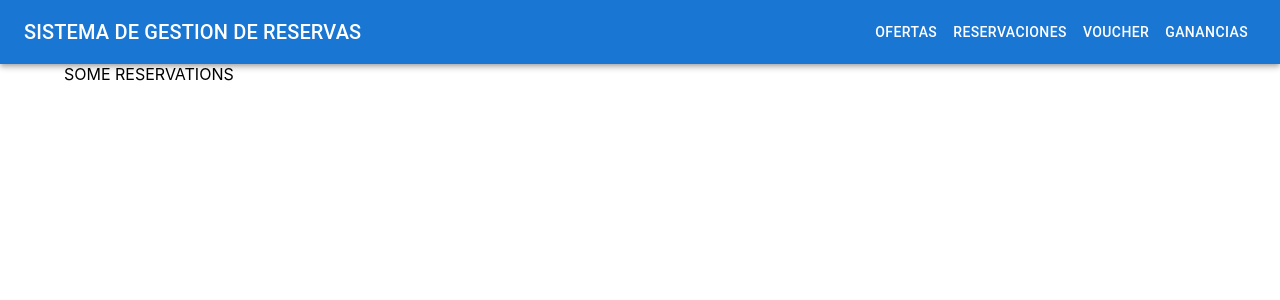
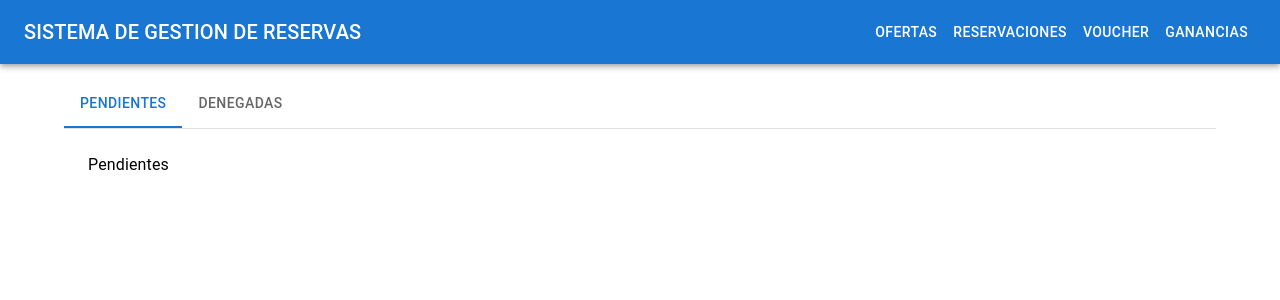
Before and after one commit to carlosmca44/gestion-de-reservas, a React (Create React App) app: page /reservations in a window 1280 px wide. Shown: the top 300 px of the page. Built offline with nearby package versions, Linux system fonts and the light colour scheme; the HTML template or start-up script is replaced by a standard one.

Commit message:
reservations tabpanel

```diff
--- a/src/components/ReservationsSection/ReservationsSection.tsx
+++ b/src/components/ReservationsSection/ReservationsSection.tsx
@@ -1,7 +1,69 @@
+import { Box, Tab, Tabs, Typography } from "@mui/material";
 import React from "react";
 
+interface TabPanelProps {
+  children?: React.ReactNode;
+  index: number;
+  value: number;
+}
+
+function TabPanel(props: TabPanelProps) {
+  const { children, value, index, ...other } = props;
+
+  return (
+    <div
+      role='tabpanel'
+      hidden={value !== index}
+      id={`simple-tabpanel-${index}`}
+      aria-labelledby={`simple-tab-${index}`}
+      {...other}
+    >
+      {value === index && (
+        <Box sx={{ p: 3 }}>
+          <Typography>{children}</Typography>
+        </Box>
+      )}
+    </div>
+  );
+}
+
+function a11yProps(index: number) {
+  return {
+    id: `simple-tab-${index}`,
+    "aria-controls": `simple-tabpanel-${index}`,
+  };
+}
+
 const ReservationsSection = () => {
-  return <>SOME RESERVATIONS</>;
+  const [value, setValue] = React.useState(0);
+
+  const handleChange = (
+    event: React.SyntheticEvent,
+    newValue: number
+  ) => {
+    setValue(newValue);
+  };
+
+  return (
+    <Box sx={{ width: "100%" }} mt={2}>
+      <Box sx={{ borderBottom: 1, borderColor: "divider" }}>
+        <Tabs
+          value={value}
+          onChange={handleChange}
+          aria-label='basic tabs example'
+        >
+          <Tab label='Pendientes' {...a11yProps(0)} />
+          <Tab label='Denegadas' {...a11yProps(1)} />
+        </Tabs>
+      </Box>
+      <TabPanel value={value} index={0}>
+        Pendientes
+      </TabPanel>
+      <TabPanel value={value} index={1}>
+        Denegadas
+      </TabPanel>
+    </Box>
+  );
 };
 
 export default ReservationsSection;
```
